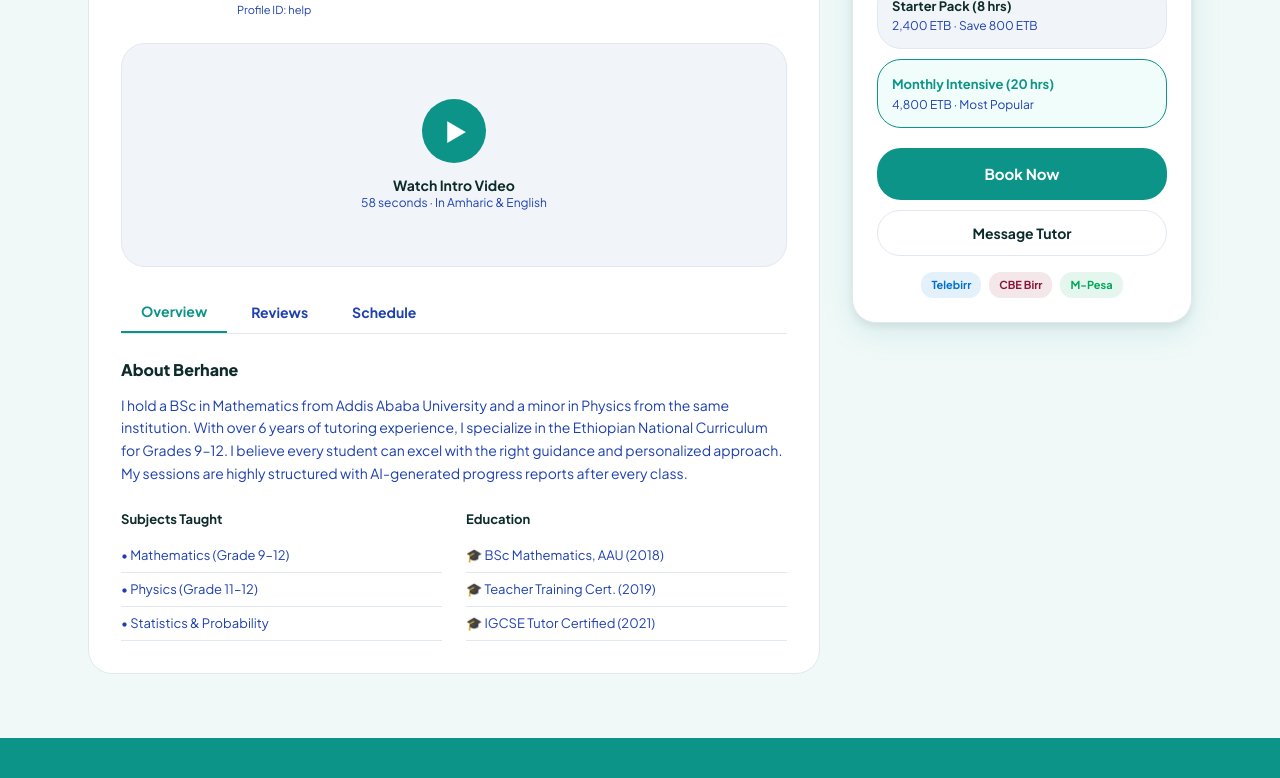
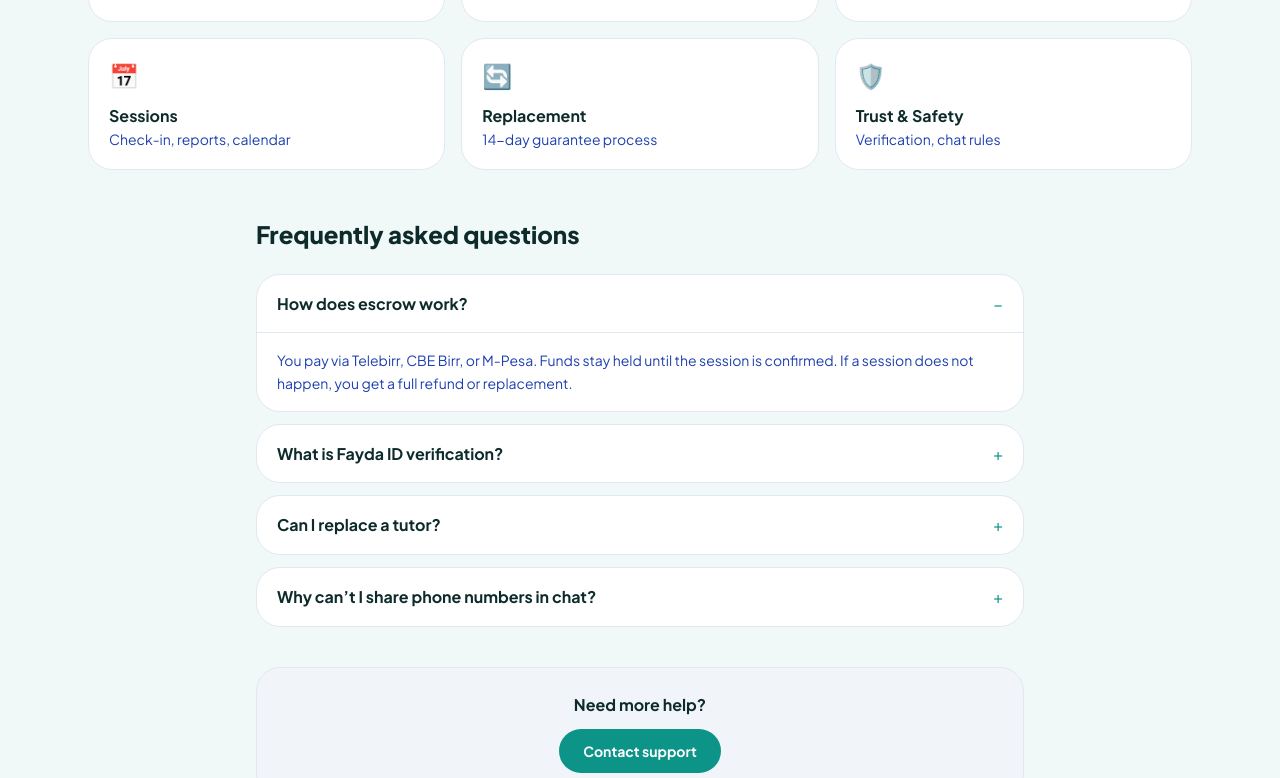
Before and after one commit to Zeordi/tutor-be-betea, a Next.js app in the folder apps/web/: page /help in a window 1280 px wide. Shown: the part 380-1158 px from the top of the page. Built offline with nearby package versions, Linux system fonts and the light colour scheme.

Commit message:
Create help/page.tsx

```diff
--- /dev/null
+++ b/apps/web/app/(marketing)/help/page.tsx
@@ -0,0 +1,108 @@
+"use client";
+
+import { useState } from "react";
+import Link from "next/link";
+
+const CATEGORIES = [
+  { icon: "👤", title: "Account & Login", desc: "OTP, password, Google sign-in" },
+  { icon: "🔍", title: "Finding Tutors", desc: "Filters, badges, profiles" },
+  { icon: "🔒", title: "Payments & Escrow", desc: "Telebirr, CBE, M-Pesa" },
+  { icon: "📅", title: "Sessions", desc: "Check-in, reports, calendar" },
+  { icon: "🔄", title: "Replacement", desc: "14-day guarantee process" },
+  { icon: "🛡️", title: "Trust & Safety", desc: "Verification, chat rules" },
+];
+
+const FAQS = [
+  {
+    q: "How does escrow work?",
+    a: "You pay via Telebirr, CBE Birr, or M-Pesa. Funds stay held until the session is confirmed. If a session does not happen, you get a full refund or replacement.",
+  },
+  {
+    q: "What is Fayda ID verification?",
+    a: "Tutors submit National ID (Fayda). Admins verify credentials in a private vault. Profiles only show trust badges — never raw documents.",
+  },
+  {
+    q: "Can I replace a tutor?",
+    a: "Yes. Within the guarantee window you can request a free replacement. Escrow carries over to the new tutor automatically.",
+  },
+  {
+    q: "Why can’t I share phone numbers in chat?",
+    a: "On-platform chat blocks off-platform contact details to protect escrow coverage and keep a full safety audit trail.",
+  },
+];
+
+export default function HelpPage() {
+  const [open, setOpen] = useState<number | null>(0);
+
+  return (
+    <main className="min-h-screen bg-[var(--background)]">
+      <section className="mx-auto max-w-6xl px-4 py-14 md:px-6 md:py-20">
+        <div className="mb-10 text-center">
+          <h1 className="mb-3 text-4xl font-black text-[var(--foreground)] md:text-5xl">
+            Help Center
+          </h1>
+          <p className="mx-auto max-w-lg text-[var(--secondary)]">
+            Answers for parents and tutors. Still stuck? Open a support ticket.
+          </p>
+        </div>
+
+        <div className="mb-12 grid gap-4 sm:grid-cols-2 lg:grid-cols-3">
+          {CATEGORIES.map((c) => (
+            <div
+              key={c.title}
+              className="rounded-2xl border border-[var(--border)] bg-[var(--card)] p-5"
+            >
+              <div className="mb-3 text-2xl">{c.icon}</div>
+              <p className="font-bold text-[var(--foreground)]">{c.title}</p>
+              <p className="text-sm text-[var(--secondary)]">{c.desc}</p>
+            </div>
+          ))}
+        </div>
+
+        <div className="mx-auto max-w-3xl">
+          <h2 className="mb-6 text-2xl font-black text-[var(--foreground)]">
+            Frequently asked questions
+          </h2>
+          <div className="space-y-3">
+            {FAQS.map((f, i) => (
+              <div
+                key={f.q}
+                className="rounded-2xl border border-[var(--border)] bg-[var(--card)]"
+              >
+                <button
+                  type="button"
+                  onClick={() => setOpen(open === i ? null : i)}
+                  className="flex w-full items-center justify-between px-5 py-4 text-left"
+                >
+                  <span className="pr-4 font-bold text-[var(--foreground)]">
+                    {f.q}
+                  </span>
+                  <span className="text-[var(--primary)]">
+                    {open === i ? "−" : "+"}
+                  </span>
+                </button>
+                {open === i && (
+                  <p className="border-t border-[var(--border)] px-5 py-4 text-sm leading-relaxed text-[var(--secondary)]">
+                    {f.a}
+                  </p>
+                )}
+              </div>
+            ))}
+          </div>
+
+          <div className="mt-10 rounded-2xl border border-[var(--border)] bg-[var(--muted)] p-6 text-center">
+            <p className="mb-3 font-bold text-[var(--foreground)]">
+              Need more help?
+            </p>
+            <Link
+              href="/contact"
+              className="inline-flex rounded-xl bg-[var(--primary)] px-6 py-3 text-sm font-bold text-white"
+            >
+              Contact support
+            </Link>
+          </div>
+        </div>
+      </section>
+    </main>
+  );
+}
```
